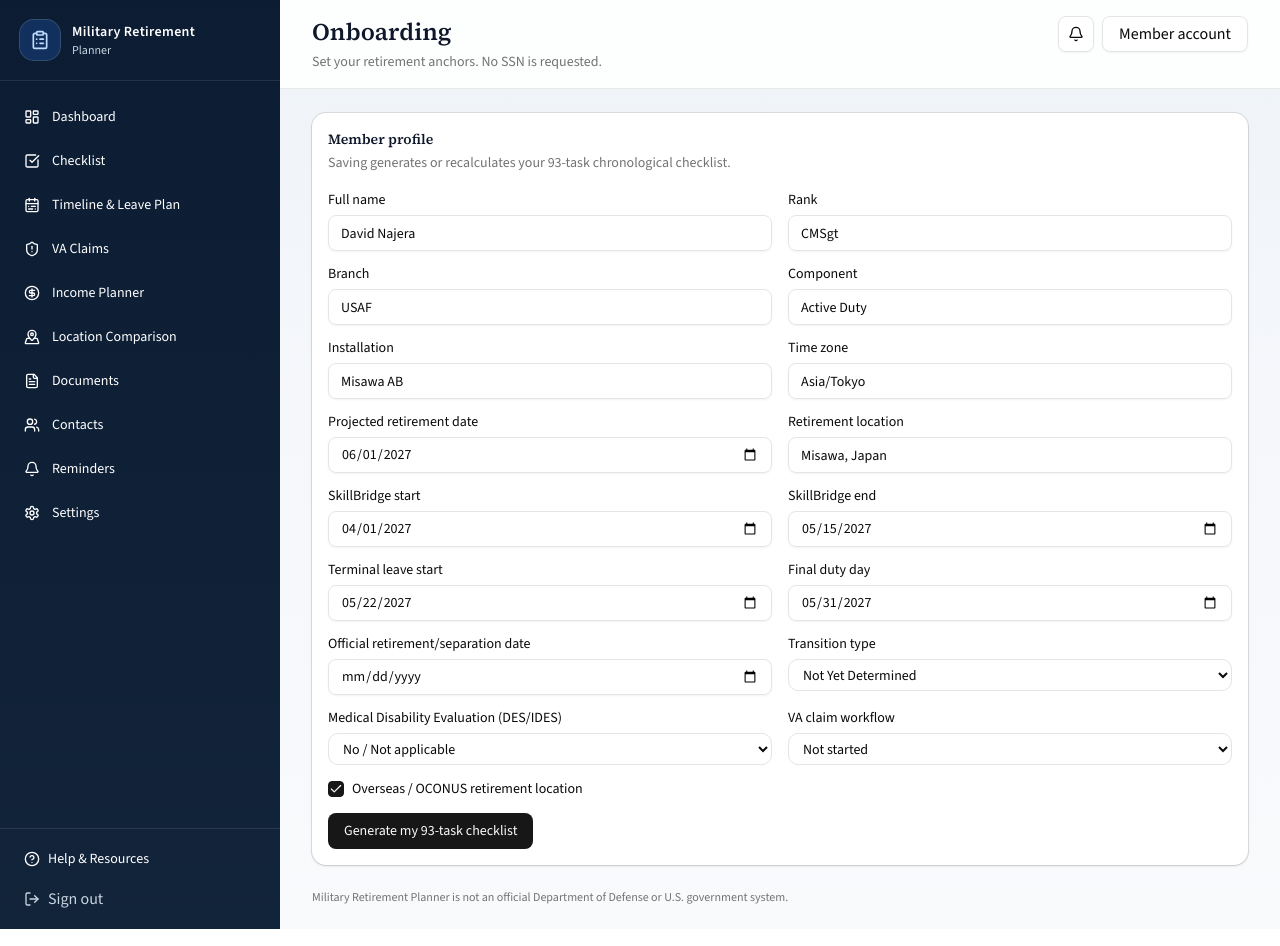
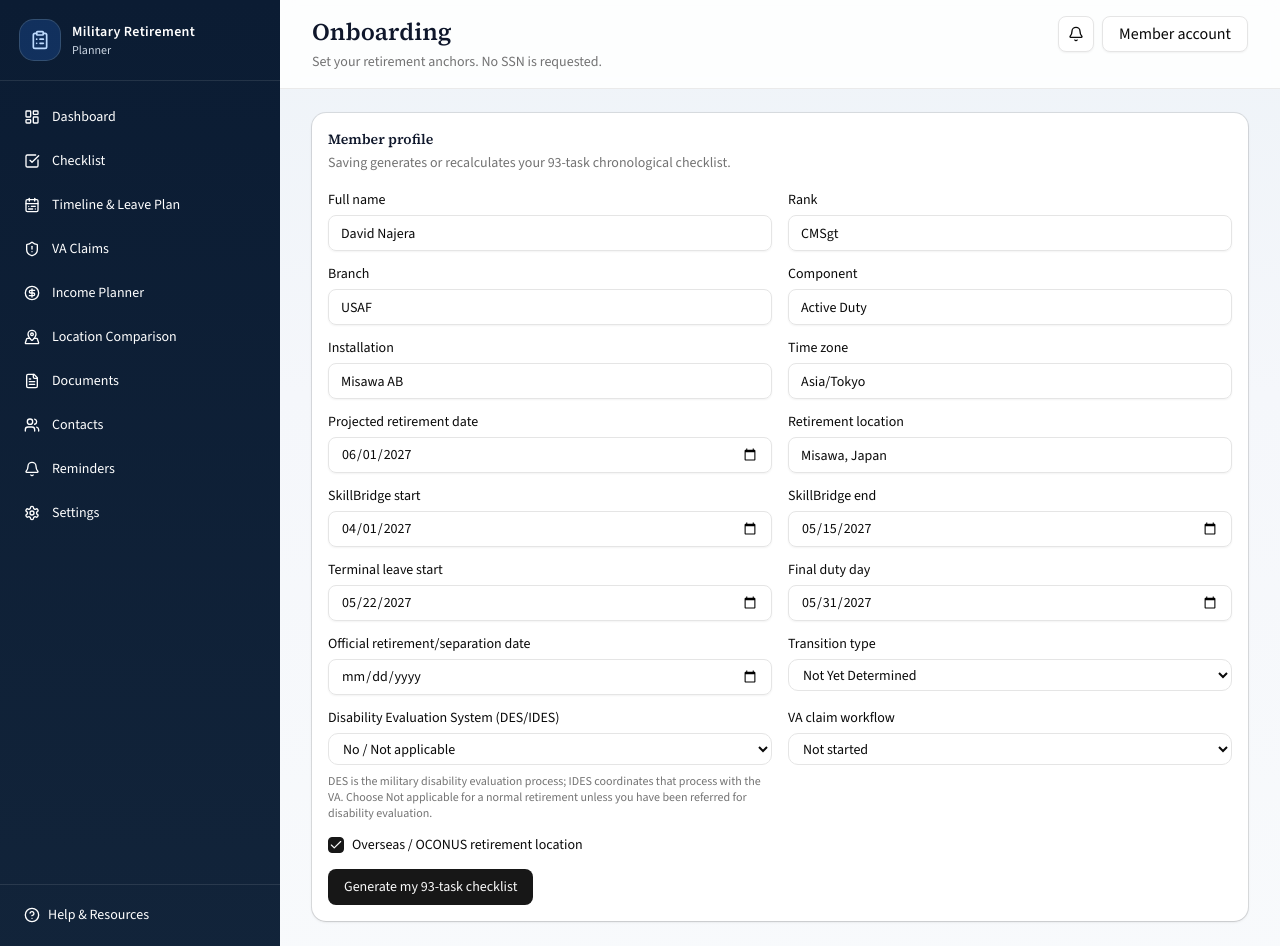
Before and after one commit to EverForgeInc/Retire, a Next.js app: page /onboarding in a window 1280 px wide. Shown: the top 946 px of the page. Built offline with nearby package versions, Linux system fonts and the light colour scheme.

Commit message:
Clarify DES IDES status options

```diff
--- a/src/app/onboarding/page.tsx
+++ b/src/app/onboarding/page.tsx
@@ -42,10 +42,7 @@ export default function OnboardingPage() {
 
   return (
     <AppShell title="Onboarding" subtitle="Set your retirement anchors. No SSN is requested.">
-      <Panel
-        title="Member profile"
-        description="Saving generates or recalculates your 93-task chronological checklist."
-      >
+      <Panel title="Member profile" description="Saving generates or recalculates your 93-task chronological checklist.">
         <form className="space-y-4" onSubmit={onSubmit}>
           <div className="grid gap-4 md:grid-cols-2">
             <Field name="fullName" label="Full name" defaultValue="David Najera" required />
@@ -54,13 +51,7 @@ export default function OnboardingPage() {
             <Field name="component" label="Component" defaultValue="Active Duty" />
             <Field name="installation" label="Installation" defaultValue="Misawa AB" />
             <Field name="timezone" label="Time zone" defaultValue="Asia/Tokyo" />
-            <Field
-              name="projectedRetirementDate"
-              label="Projected retirement date"
-              type="date"
-              defaultValue="2027-06-01"
-              required
-            />
+            <Field name="projectedRetirementDate" label="Projected retirement date" type="date" defaultValue="2027-06-01" required />
             <Field name="retirementLocation" label="Retirement location" defaultValue="Misawa, Japan" />
             <Field name="skillbridgeStart" label="SkillBridge start" type="date" defaultValue="2027-04-01" />
             <Field name="skillbridgeEnd" label="SkillBridge end" type="date" defaultValue="2027-05-15" />
@@ -74,11 +65,20 @@ export default function OnboardingPage() {
               ["medical_retirement", "Medical Retirement"],
               ["not_yet_determined", "Not Yet Determined"],
             ]} />
-            <SelectField name="desIdesStatus" label="Medical Disability Evaluation (DES/IDES)" defaultValue="not_applicable" options={[
-              ["not_applicable", "No / Not applicable"], ["referred", "Referred / Just started"],
-              ["in_process", "MEB or PEB in progress"], ["found_fit", "Found fit"],
-              ["found_unfit", "Found unfit"], ["complete", "Complete"],
-            ]} />
+            <div className="space-y-2">
+              <SelectField name="desIdesStatus" label="Disability Evaluation System (DES/IDES)" defaultValue="not_applicable" options={[
+                ["not_applicable", "No / Not applicable"],
+                ["not_started", "Applicable, but not started"],
+                ["referred", "Referred / Just started"],
+                ["in_process", "MEB or PEB in progress"],
+                ["found_fit", "Found fit"],
+                ["found_unfit", "Found unfit"],
+                ["complete", "Complete"],
+              ]} />
+              <p className="text-xs text-muted-foreground">
+                DES is the military disability evaluation process; IDES coordinates that process with the VA. Choose Not applicable for a normal retirement unless you have been referred for disability evaluation.
+              </p>
+            </div>
             <SelectField name="claimWorkflowState" label="VA claim workflow" defaultValue="not_started" options={[
               ["not_started", "Not started"], ["planning", "Planning"], ["bdd_eligible", "BDD eligible"],
               ["bdd_filed", "BDD filed"], ["fdc", "Fully Developed Claim (FDC)"],
@@ -88,11 +88,7 @@ export default function OnboardingPage() {
             ]} />
           </div>
           <div className="flex items-center gap-2">
-            <Checkbox
-              id="overseasStatus"
-              checked={overseas}
-              onCheckedChange={(value) => setOverseas(value === true)}
-            />
+            <Checkbox id="overseasStatus" checked={overseas} onCheckedChange={(value) => setOverseas(value === true)} />
             <Label htmlFor="overseasStatus">Overseas / OCONUS retirement location</Label>
           </div>
           {error ? (
@@ -100,28 +96,14 @@ export default function OnboardingPage() {
               <AlertDescription>{error}</AlertDescription>
             </Alert>
           ) : null}
-          <Button type="submit" disabled={loading}>
-            {loading ? "Saving..." : "Generate my 93-task checklist"}
-          </Button>
+          <Button type="submit" disabled={loading}>{loading ? "Saving..." : "Generate my 93-task checklist"}</Button>
         </form>
       </Panel>
     </AppShell>
   );
 }
 
-function Field({
-  name,
-  label,
-  type = "text",
-  defaultValue,
-  required,
-}: {
-  name: string;
-  label: string;
-  type?: string;
-  defaultValue?: string;
-  required?: boolean;
-}) {
+function Field({ name, label, type = "text", defaultValue, required }: { name: string; label: string; type?: string; defaultValue?: string; required?: boolean }) {
   return (
     <div className="space-y-2">
       <Label htmlFor={name}>{label}</Label>
```
